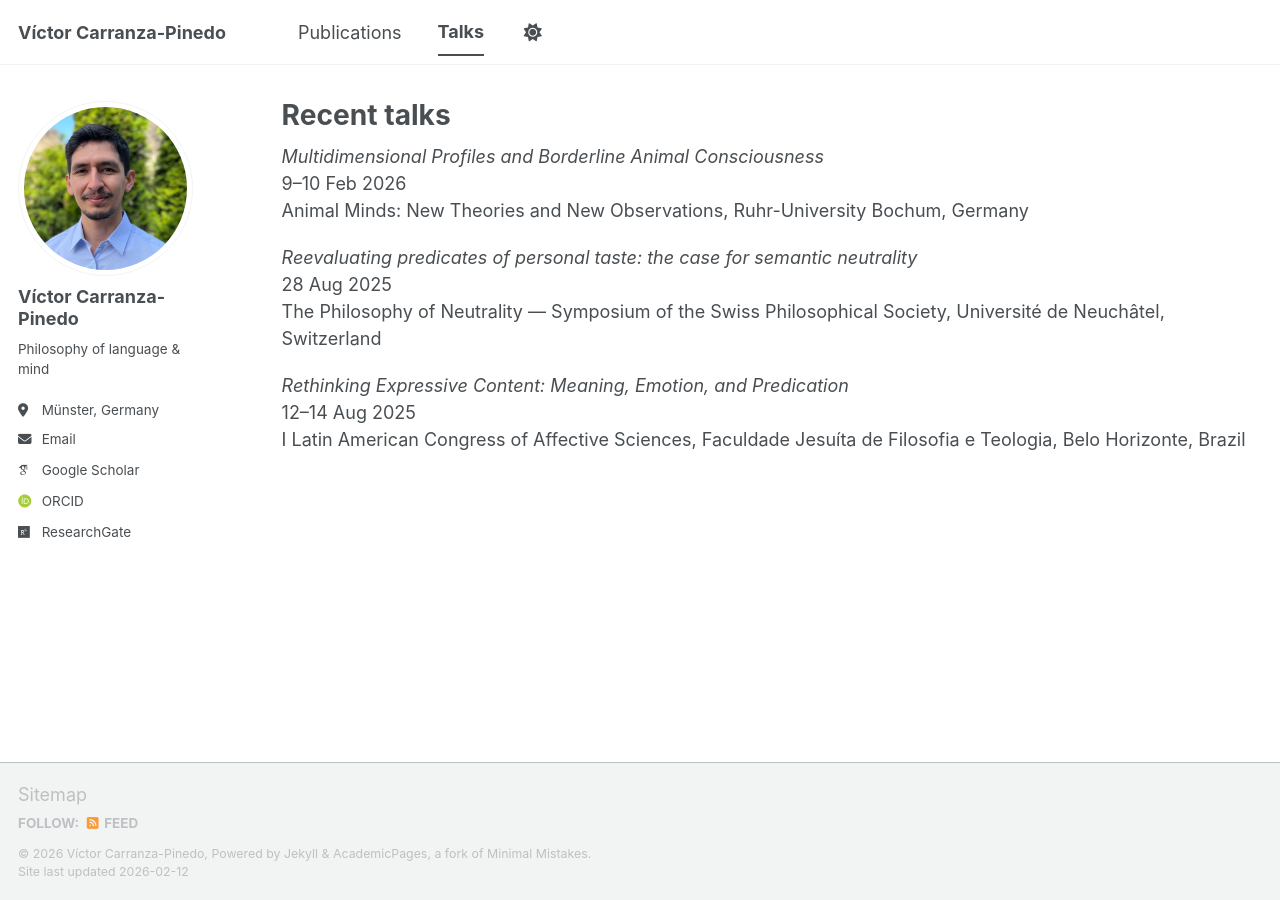
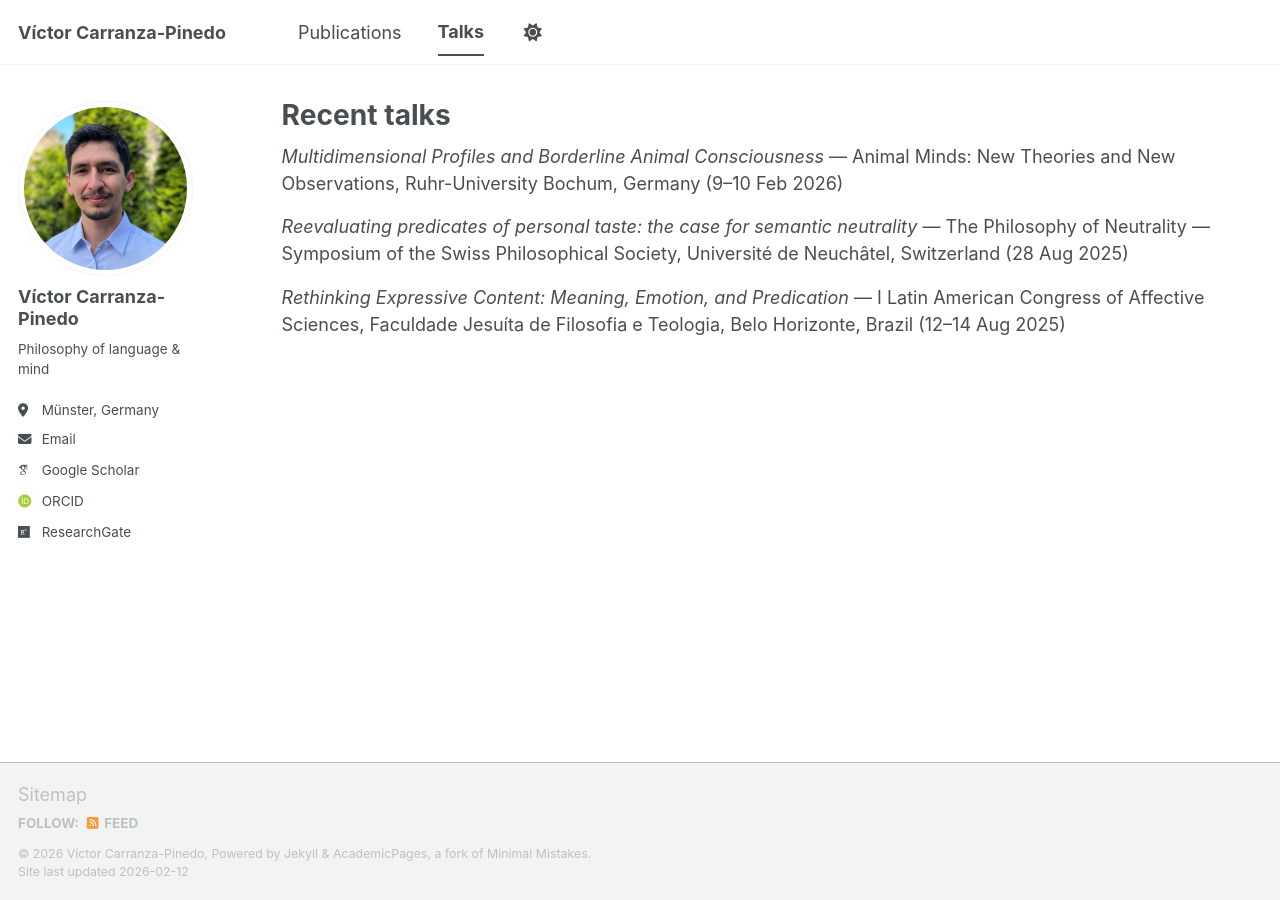
Before and after one commit to carranza-pinedo/carranza-pinedo.github.io, a Jekyll site: the page built from _pages/talks.html, in a window 1280 px wide. Built offline with Jekyll 4.4.1, drawn with Linux system fonts in a browser that asks for light colours; some web fonts are replaced; a script bundle is joined from its source files by our own code; library files that are not in the unit come from our copies.

Commit message:
Update archive-single-talk-sober.html

```diff
--- a/_includes/archive-single-talk-sober.html
+++ b/_includes/archive-single-talk-sober.html
@@ -23,8 +23,6 @@ Pretty date:
   {%- assign date_str = d1_full -%}
 {%- endif -%}
 
-<div class="talk-entry" style="margin: 0 0 1.1rem 0;">
-  <div class="talk-title"><em>{{ post.title }}</em></div>
-  <div class="talk-meta">{{ date_str }}</div>
-  <div class="talk-venue">{{ post.venue }}{% if post.location and post.location != "" %}, {{ post.location }}{% endif %}</div>
-</div>
+<p class="talkline" style="margin: 0 0 0.9rem 0;">
+  <em>{{ post.title }}</em> — {{ post.venue }}{% if post.location and post.location != "" %}, {{ post.location }}{% endif %} ({{ date_str }})
+</p>
```
